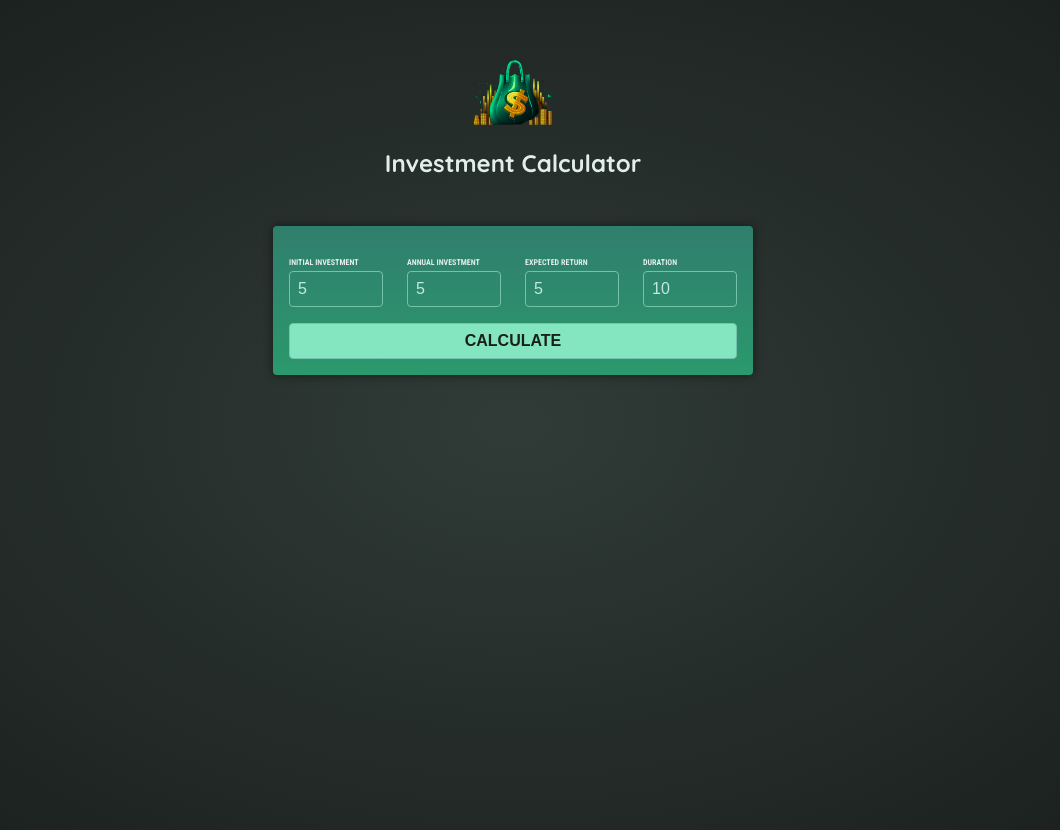
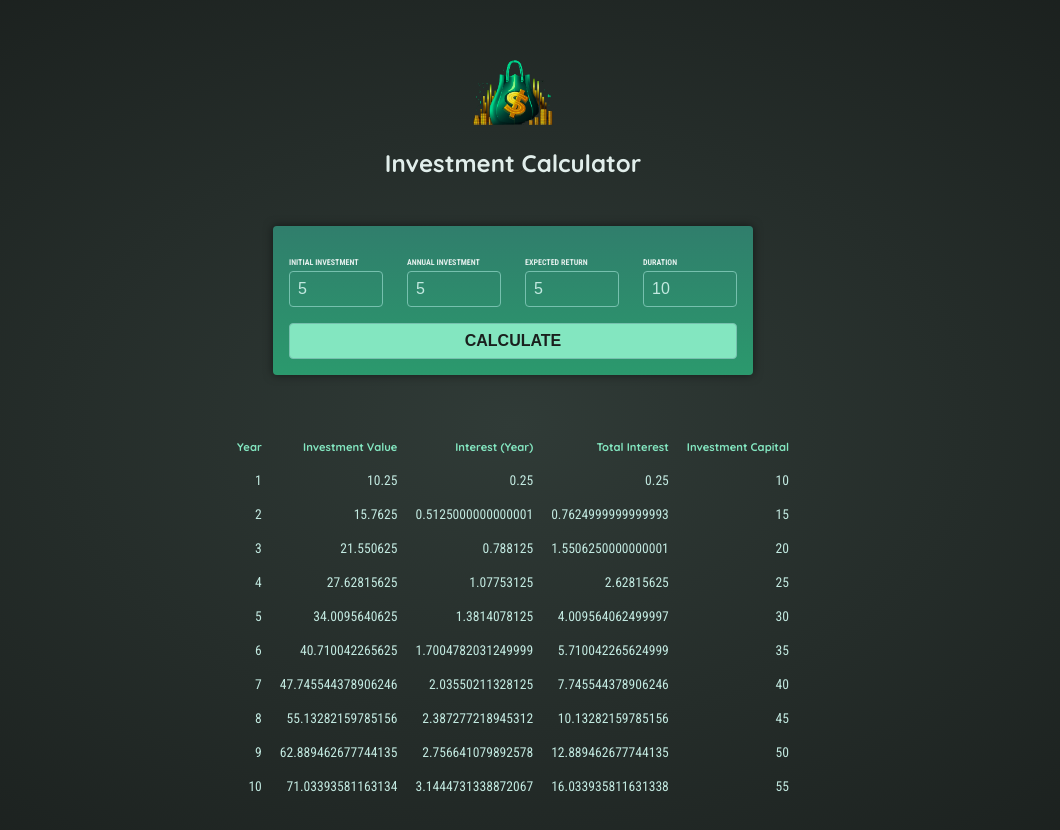
Before and after one commit to YashDixit04/Budget-calculator-, an Angular app: page / in a window 1280 px wide. Both pictures are taken after typing "5", "5" into the empty fields and a click on the button "CALCULATE". Shown: the top 830 px of the page, without its empty margins (127-1187 px from the left). Built offline with nearby package versions, Linux system fonts and the light colour scheme.

Commit message:
Make-a-table-and-get-the-output-dynamically

```diff
--- a/src/app/app.component.html
+++ b/src/app/app.component.html
@@ -1,3 +1,3 @@
 <app-header />
-
 <app-user-input (calculate)="onCalculateInvestmentResults($event)"/>
+<app-investment-results [results]="resultsData"/>
--- a/src/app/app.component.ts
+++ b/src/app/app.component.ts
@@ -2,14 +2,24 @@
 import { HeaderComponent } from "./header/header.component";
 import { UserInputComponent } from "./user-input/user-input.component";
 import type { InvestmentInput } from './investment-input.module';
+import { InvestmentResultsComponent } from "./investment-results/investment-results.component";
 
 @Component({
   selector: 'app-root',
   standalone: true,
   templateUrl: './app.component.html',
-  imports: [HeaderComponent, UserInputComponent],
+  imports: [HeaderComponent, UserInputComponent, InvestmentResultsComponent],
 })
 export class AppComponent {
+resultsData? :{
+  year: number,
+  interest: number,
+  valueEndOfYear: number,
+  annualInvestment: number,
+  totalInterest: number,
+  totalAmountInvested: number,
+}[];
+
 
   onCalculateInvestmentResults(data: InvestmentInput) {
     const { initialInvestment, duration, expectedReturn, annualInvestment} = data;
@@ -32,7 +42,7 @@
       });
     }
 
-    console.log(annualData);
+    this.resultsData = annualData;
   }
 
 }
--- /dev/null
+++ b/src/app/investment-results/investment-results.component.css
@@ -0,0 +1,19 @@
+table {
+    max-width: 50rem;
+    margin: 2rem auto;
+    padding: 1rem;
+    table-layout: fixed;
+    border-spacing: 1rem;
+    text-align: right;
+  }
+
+  table thead {
+    font-size: 0.7rem;
+    color: #83e6c0;
+  }
+
+  table tbody {
+    font-family: "Roboto Condensed", sans-serif;
+    font-size: 0.85rem;
+    color: #c2e9e0;
+  }
--- /dev/null
+++ b/src/app/investment-results/investment-results.component.html
@@ -0,0 +1,27 @@
+@if(!results){
+<p class="center">Please entre some value and press "Calculate"</p>
+} @else {
+<table>
+    <thead>
+        <tr>
+            <th>Year</th>
+            <th>Investment Value</th>
+            <th>Interest (Year)</th>
+            <th>Total Interest</th>
+            <th>Investment Capital</th>
+        </tr>
+    </thead>
+    <tbody>
+@for(result of results; track result.year){
+    <tr>
+        <td>{{ result.year}}</td>
+        <td>{{ result.valueEndOfYear}}</td>
+        <td>{{ result.interest}}</td>
+        <td>{{ result.totalInterest}}</td>
+        <td>{{ result.totalAmountInvested}}</td>
+    </tr>
+
+}
+    </tbody>
+</table>
+}
```
Also changed, not shown: src/app/investment-results/investment-results.component.ts (added, +20 -0 lines).
